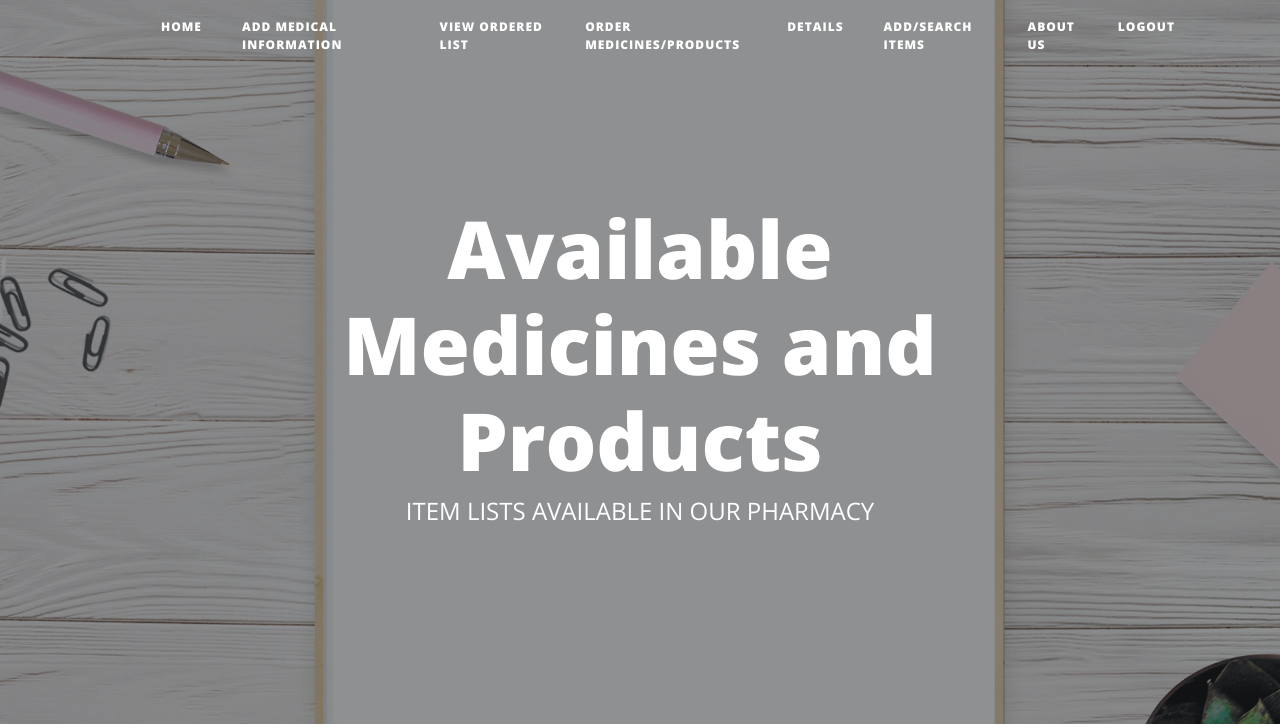
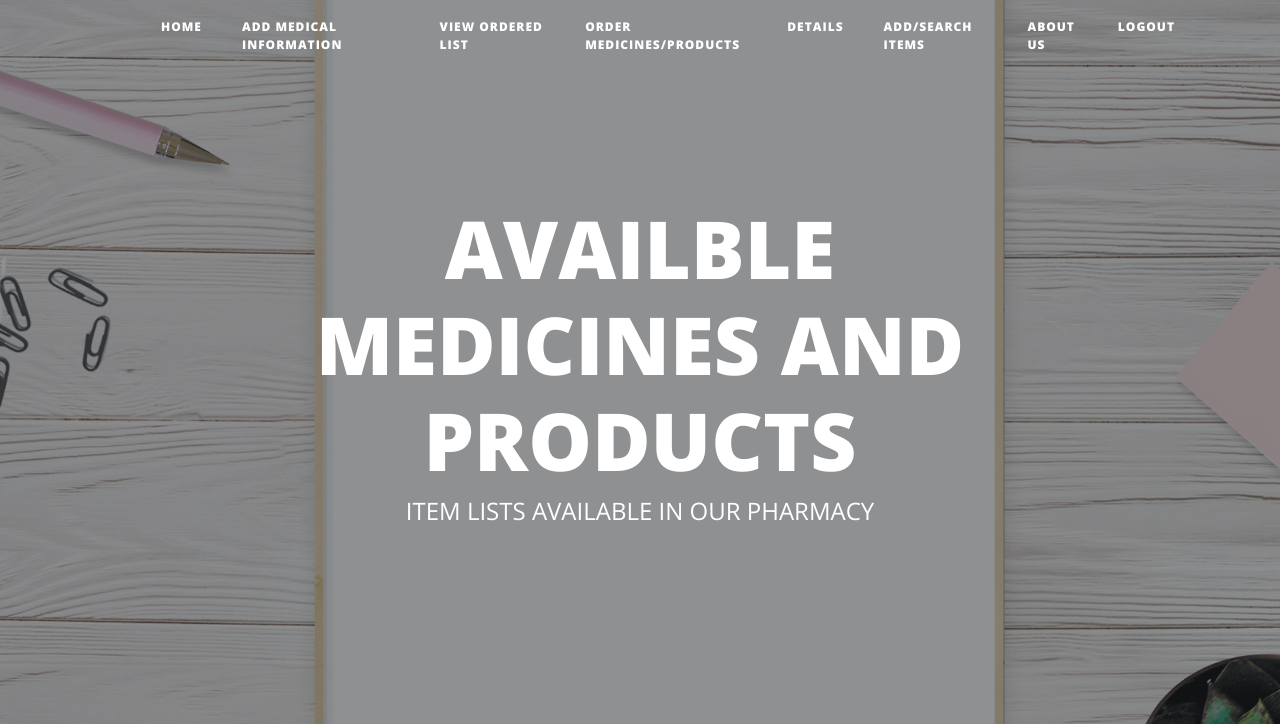
Before and after one commit to suryaboyina2005/medical-supply-management-system, a Flask app: template project/templates/items2.html in a window 1280 px wide. Shown: the top 728 px of the page. Run offline with Flask 2, Linux system fonts and the light colour scheme; the template is opened without the code that fills it: values that come from a table or form of the project are taken from there, others are empty; data comes from the database, SQL or seed files in the repository; some libraries are stand-ins or nearby versions.

Commit message:
Update items2.html

```diff
--- a/project/templates/items2.html
+++ b/project/templates/items2.html
@@ -8,7 +8,7 @@
       <div class="row">
         <div class="col-lg-8 col-md-10 mx-auto">
           <div class="page-heading">
-            <h1>Available Medicines and Products</h1>
+            <h1>AVAILBLE MEDICINES AND PRODUCTS</h1>
             <span class="subheading">ITEM LISTS AVAILABLE IN OUR PHARMACY</span>
           </div>
         </div>
```
